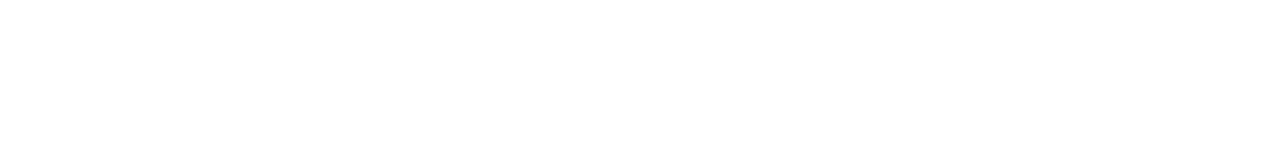
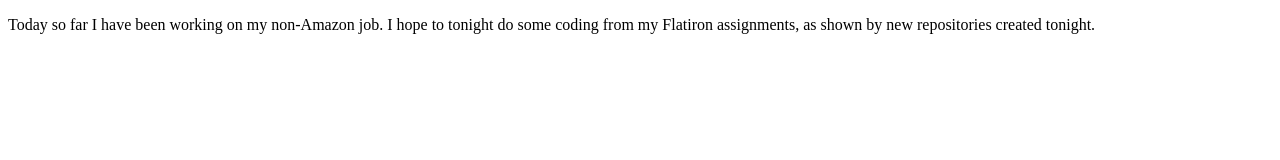
Before and after one commit to jtabb1/2021-08-24-Daily-Coding-Journal, a plain HTML site: page index.html in a window 1280 px wide. Drawn offline with Linux system fonts and the light colour scheme.

Commit message:
Describe what I did today and tell what I hope to do tonight.

```diff
--- a/index.html
+++ b/index.html
@@ -7,6 +7,12 @@
     <link href="style.css" rel="stylesheet" type="text/css" />
   </head>
   <body>
+
+    <p> Today so far I have been working on my non-Amazon job.
+      I hope to tonight do some coding from my Flatiron
+      assignments, as shown by new repositories created tonight.
+    </p>
+
     <script src="script.js"></script>
   </body>
 </html>
```
